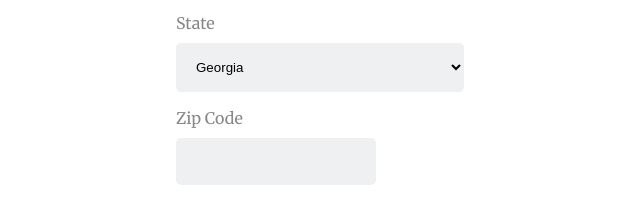
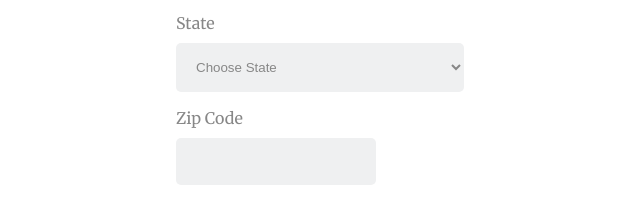
Before and after one commit to Emrikcah/project-3, a plain HTML site: page index.html in a window 1280 px wide. Shown: the part 780-993 px from the top of the page, 320-960 px from the left. Drawn offline with Linux system fonts and the light colour scheme.

Commit message:
modified html and css

```diff
--- a/index.html
+++ b/index.html
@@ -64,6 +64,7 @@
                         <div class="form-group">
                             <label for="state">state</label>
                             <select name="state" id="state">
+                                <option value="" disabled selected>Choose State</option>
                                 <option value="georgia">Georgia</option>
                                 <option value="california">California</option>
                                 <option value="texas">Texas</option>
--- a/main.css
+++ b/main.css
@@ -134,6 +134,10 @@ input:focus::placeholder {
     color: transparent;
 }
 
+select{
+    color: var(--text-color);
+}
+
 /* Contact end */
 
 /* Newsletter */
```
